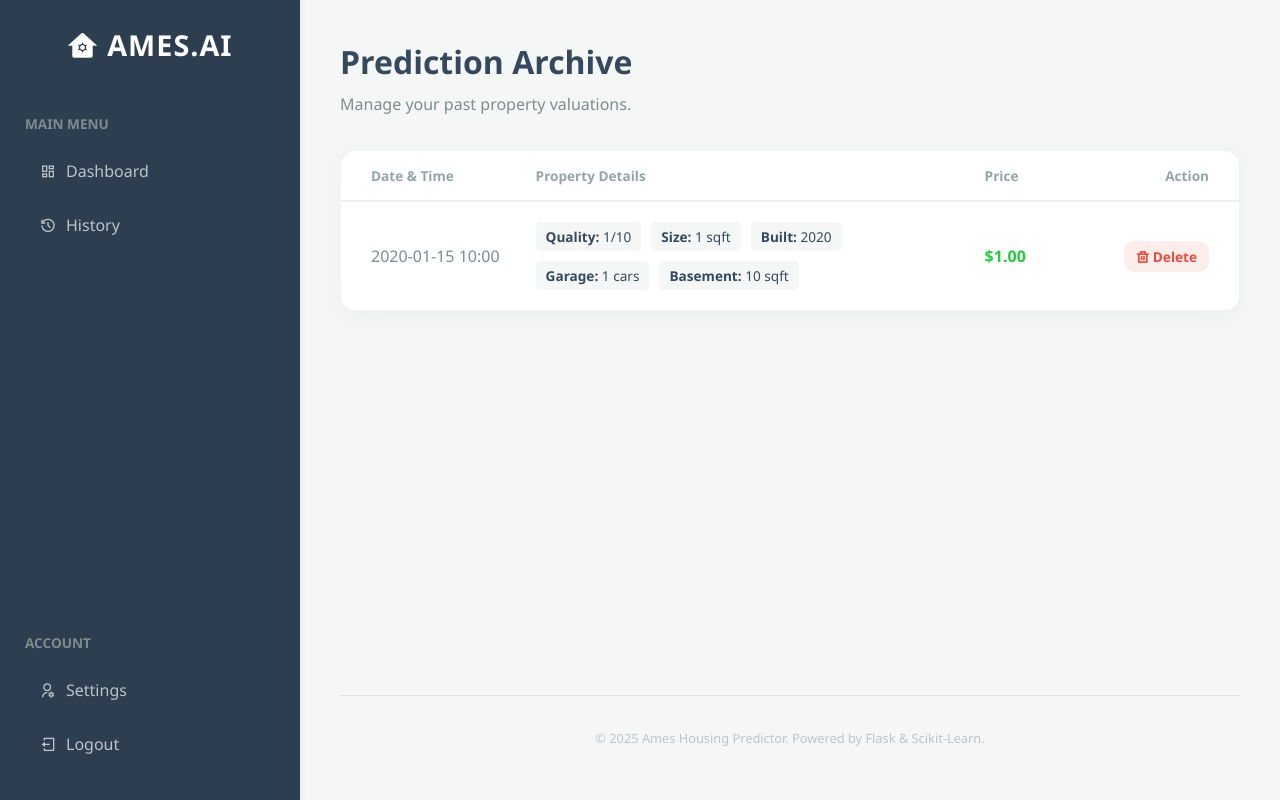
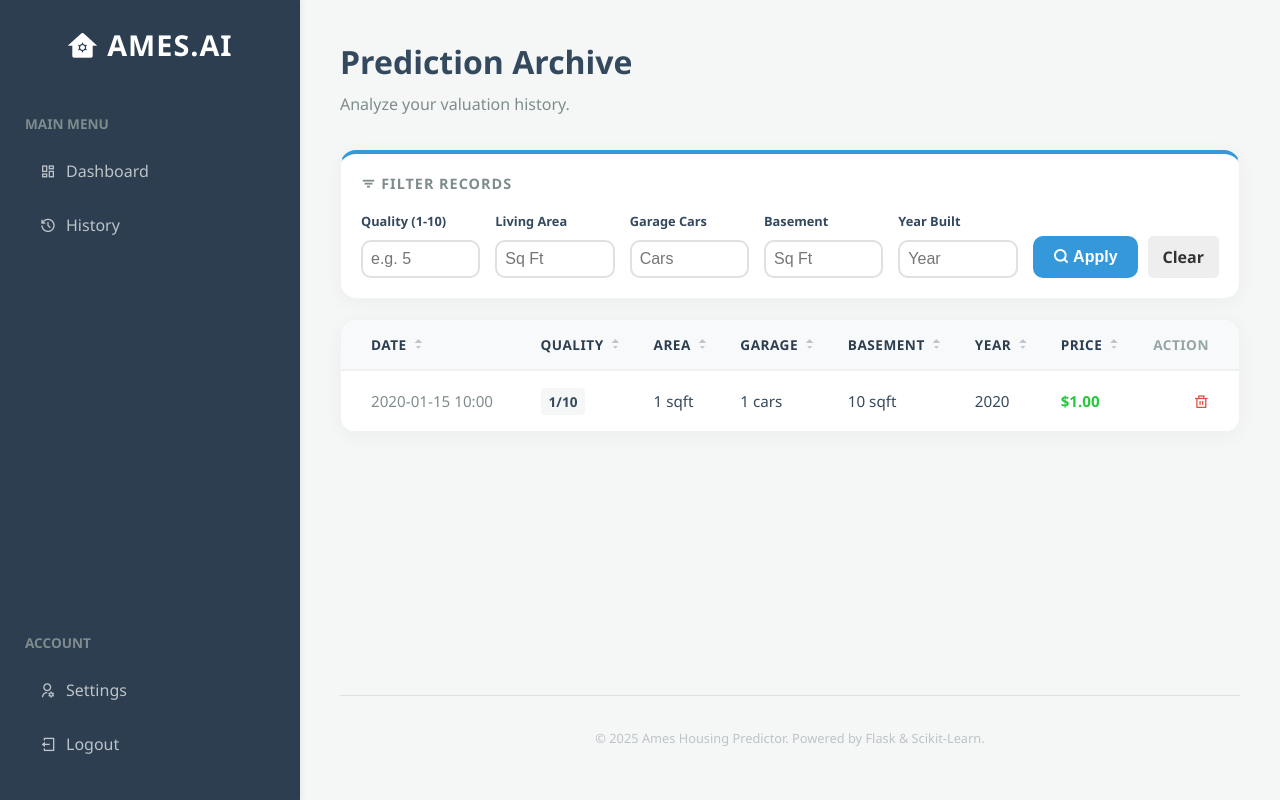
Before and after one commit to KwokYAo/my-web-project, a Flask app: page /history in a window 1280 px wide. Run offline with Flask 3, Linux system fonts and the light colour scheme; a user stored in the database is signed in; tables that the repository leaves empty hold one stand-in row (values such as "Sample post").

Commit message:
Added history fliter function & test

```diff
--- a/application/routes.py
+++ b/application/routes.py
@@ -191,8 +191,52 @@ def predict():
 @app.route('/history')
 @login_required
 def history():
-    # [FIX] Query History directly for the current user
-    entries = History.query.filter_by(author=current_user).order_by(History.predicted_on.desc()).all()
+    # 1. Base Query
+    query = History.query.filter_by(author=current_user)
+
+    # --- FILTERING LOGIC ---
+    # We loop through all possible filters dynamically
+    filters = {
+        'quality': 'overall_qual',
+        'area': 'gr_liv_area',
+        'garage': 'garage_cars',
+        'basement': 'total_bsmt_sf',
+        'year': 'year_built'
+    }
+
+    for url_param, db_column in filters.items():
+        value = request.args.get(url_param)
+        if value and value.isdigit():
+            # Apply exact match filter (e.g. WHERE overall_qual = 5)
+            # getattr(History, db_column) gets the actual column object
+            query = query.filter(getattr(History, db_column) == int(value))
+
+    # --- SORTING LOGIC ---
+    sort_col = request.args.get('sort', 'date') # Default to date
+    sort_dir = request.args.get('order', 'desc') # Default to desc
+
+    # Map URL sort keys to Database Columns
+    sort_map = {
+        'date': History.predicted_on,
+        'quality': History.overall_qual,
+        'area': History.gr_liv_area,
+        'garage': History.garage_cars,
+        'basement': History.total_bsmt_sf,
+        'year': History.year_built,
+        'price': History.prediction
+    }
+
+    # Apply Sort
+    if sort_col in sort_map:
+        column = sort_map[sort_col]
+        if sort_dir == 'asc':
+            query = query.order_by(column.asc())
+        else:
+            query = query.order_by(column.desc())
+
+    # Execute
+    entries = query.all()
+
     return render_template('history.html', history=entries)
 
 @app.route('/delete_history/<int:id>')
--- a/application/templates/history.html
+++ b/application/templates/history.html
@@ -3,59 +3,139 @@
 {% block content %}
 <div class="page-header">
     <h1 class="page-title">Prediction Archive</h1>
-    <p class="page-subtitle">Manage your past property valuations.</p>
+    <p class="page-subtitle">Analyze your valuation history.</p>
+</div>
+
+<div class="card" style="margin-bottom: 20px; padding: 20px; background: #fff; border-top: 4px solid var(--primary);">
+    <form method="GET" action="{{ url_for('history') }}">
+        <h4 style="margin-top: 0; color: #7f8c8d; font-size: 0.9rem; text-transform: uppercase; letter-spacing: 1px;">
+            <i class="ri-filter-3-line"></i> Filter Records
+        </h4>
+
+        <div style="display: flex; gap: 15px; flex-wrap: wrap; align-items: flex-end;">
+
+            <div style="flex: 1; min-width: 100px;">
+                <label style="font-size: 0.8rem; font-weight: bold;">Quality (1-10)</label>
+                <input type="number" name="quality" class="input-field" placeholder="e.g. 5"
+                       value="{{ request.args.get('quality', '') }}" style="padding: 8px;">
+            </div>
+
+            <div style="flex: 1; min-width: 100px;">
+                <label style="font-size: 0.8rem; font-weight: bold;">Living Area</label>
+                <input type="number" name="area" class="input-field" placeholder="Sq Ft"
+                       value="{{ request.args.get('area', '') }}" style="padding: 8px;">
+            </div>
+
+            <div style="flex: 1; min-width: 100px;">
+                <label style="font-size: 0.8rem; font-weight: bold;">Garage Cars</label>
+                <input type="number" name="garage" class="input-field" placeholder="Cars"
+                       value="{{ request.args.get('garage', '') }}" style="padding: 8px;">
+            </div>
+
+            <div style="flex: 1; min-width: 100px;">
+                <label style="font-size: 0.8rem; font-weight: bold;">Basement</label>
+                <input type="number" name="basement" class="input-field" placeholder="Sq Ft"
+                       value="{{ request.args.get('basement', '') }}" style="padding: 8px;">
+            </div>
+
+            <div style="flex: 1; min-width: 100px;">
+                <label style="font-size: 0.8rem; font-weight: bold;">Year Built</label>
+                <input type="number" name="year" class="input-field" placeholder="Year"
+                       value="{{ request.args.get('year', '') }}" style="padding: 8px;">
+            </div>
+
+            <div style="display: flex; gap: 10px;">
+                <button type="submit" class="btn btn-primary" style="padding: 10px 20px;">
+                    <i class="ri-search-line"></i> Apply
+                </button>
+                <a href="{{ url_for('history') }}" class="btn" style="background: #eee; color: #333; padding: 10px 15px; text-decoration: none; border-radius: 5px;">
+                    Clear
+                </a>
+            </div>
+        </div>
+
+        <input type="hidden" name="sort" value="{{ request.args.get('sort', 'date') }}">
+        <input type="hidden" name="order" value="{{ request.args.get('order', 'desc') }}">
+    </form>
 </div>
 
 <div class="card" style="padding: 0; overflow: hidden;">
     <table class="history-table">
-        <thead>
+        <thead style="background: #f8f9fa;">
             <tr>
-                <th style="padding-left: 30px;">Date & Time</th>
-                <th>Property Details</th>
-                <th>Price</th>
+                {% macro sort_link(column, label) %}
+                    <a href="{{ url_for('history',
+                        sort=column,
+                        order='asc' if request.args.get('sort') == column and request.args.get('order') == 'desc' else 'desc',
+                        quality=request.args.get('quality'),
+                        area=request.args.get('area'),
+                        garage=request.args.get('garage'),
+                        basement=request.args.get('basement'),
+                        year=request.args.get('year')
+                    ) }}"
+                       style="text-decoration: none; color: #2c3e50; display: flex; align-items: center; gap: 5px;">
+                        {{ label }}
+                        {% if request.args.get('sort') == column %}
+                            <i class="ri-arrow-{{ 'up' if request.args.get('order') == 'asc' else 'down' }}-s-fill" style="color: var(--primary);"></i>
+                        {% else %}
+                            <i class="ri-expand-up-down-fill" style="color: #bdc3c7; font-size: 0.8rem;"></i>
+                        {% endif %}
+                    </a>
+                {% endmacro %}
+
+                <th style="padding: 15px 30px;">{{ sort_link('date', 'Date') }}</th>
+                <th>{{ sort_link('quality', 'Quality') }}</th>
+                <th>{{ sort_link('area', 'Area') }}</th>
+                <th>{{ sort_link('garage', 'Garage') }}</th>
+                <th>{{ sort_link('basement', 'Basement') }}</th>
+                <th>{{ sort_link('year', 'Year') }}</th>
+                <th>{{ sort_link('price', 'Price') }}</th>
                 <th style="text-align: right; padding-right: 30px;">Action</th>
             </tr>
         </thead>
         <tbody>
             {% for row in history %}
-            <tr>
-                <td style="padding-left: 30px; color: #7f8c8d; width: 20%;">
+            <tr style="border-bottom: 1px solid #eee;">
+                <td style="padding: 15px 30px; color: #7f8c8d;">
                     {{ row.predicted_on.strftime('%Y-%m-%d %H:%M')}}
                 </td>
-                <td style="width: 50%;">
-                    <div style="display: flex; gap: 10px; flex-wrap: wrap;">
-                        <span style="background: #f4f7f6; padding: 5px 10px; border-radius: 5px; font-size: 0.85rem;">
-                            <strong>Quality:</strong> {{ row['overall_qual'] }}/10
-                        </span>
-                        <span style="background: #f4f7f6; padding: 5px 10px; border-radius: 5px; font-size: 0.85rem;">
-                            <strong>Size:</strong> {{ row['gr_liv_area'] }} sqft
-                        </span>
-                        <span style="background: #f4f7f6; padding: 5px 10px; border-radius: 5px; font-size: 0.85rem;">
-                            <strong>Built:</strong> {{ row['year_built'] }}
-                        </span>
-                        <span style="background: #f4f7f6; padding: 5px 10px; border-radius: 5px; font-size: 0.85rem;">
-                            <strong>Garage:</strong> {{ row['garage_cars'] }} cars
-                        </span>
-                        <span style="background: #f4f7f6; padding: 5px 10px; border-radius: 5px; font-size: 0.85rem;">
-                            <strong>Basement:</strong> {{ row['total_bsmt_sf'] }} sqft
-                        </span>
-                    </div>
-                </td>
-                <td class="prediction-value" style="width: 15%;">
+
+                <td><span class="badge">{{ row.overall_qual }}/10</span></td>
+                <td>{{ row.gr_liv_area }} sqft</td>
+                <td>{{ row.garage_cars }} cars</td>
+                <td>{{ row.total_bsmt_sf }} sqft</td>
+                <td>{{ row.year_built }}</td>
+
+                <td class="prediction-value" style="font-weight: bold; color: var(--success);">
                     ${{ "{:,.2f}".format(row['prediction']) }}
                 </td>
-                <td style="text-align: right; padding-right: 30px; width: 15%;">
-                    <a href="{{ url_for('delete_history', id=row['id']) }}" class="btn btn-delete">
-                        <i class="ri-delete-bin-line"></i> Delete
+
+                <td style="text-align: right; padding-right: 30px;">
+                    <a href="{{ url_for('delete_history', id=row['id']) }}" style="color: var(--danger); text-decoration: none;">
+                        <i class="ri-delete-bin-line"></i>
                     </a>
                 </td>
             </tr>
             {% else %}
             <tr>
-                <td colspan="4" style="text-align: center; padding: 50px; color: #bdc3c7;">No history found.</td>
+                <td colspan="8" style="text-align: center; padding: 50px; color: #bdc3c7;">
+                    No records found.
+                </td>
             </tr>
             {% endfor %}
         </tbody>
     </table>
 </div>
+
+<style>
+    .badge {
+        background: #f4f7f6;
+        padding: 4px 8px;
+        border-radius: 4px;
+        font-weight: 600;
+        font-size: 0.85rem;
+    }
+    th { font-size: 0.9rem; text-transform: uppercase; letter-spacing: 0.5px; }
+    td { font-size: 0.95rem; }
+</style>
 {% endblock %}
```
Also changed, not shown: test_app.py (+45 -0 lines).
